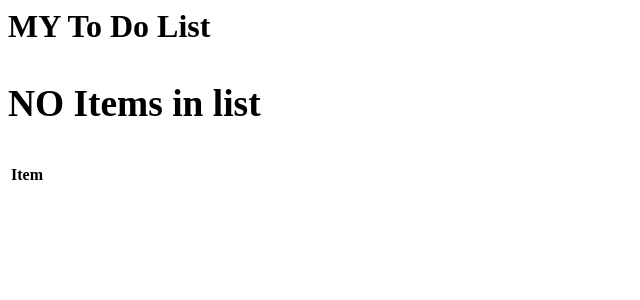
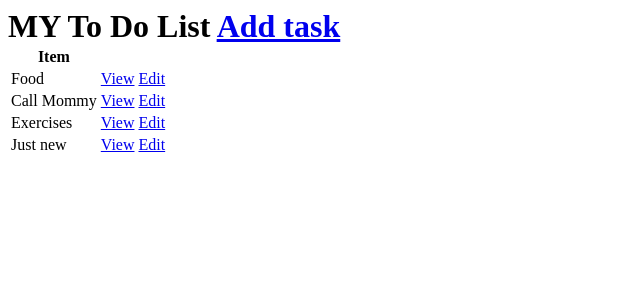
Before and after one commit to Vanniel/Todo_list, a Django app: page / in a window 1280 px wide. Shown: the top 300 px of the page, without its empty margins (0-640 px from the left). Run offline with Django 3.2, Linux system fonts and the light colour scheme; data comes from the database, SQL or seed files in the repository; both versions use the stored data as it was after the commit; lists and menus that the app fills with data are empty.

Commit message:
update-view

```diff
--- a/base/templates/base/task_form.html
+++ b/base/templates/base/task_form.html
@@ -1,5 +1,5 @@
 <h3>Task Form</h3>
-
+<a href="{% url 'tasks' %}"> Go back</a>
 <form class="" action="" method="POST">
   {%csrf_token%}
   {{form.as_p}}
--- a/base/templates/base/task_list.html
+++ b/base/templates/base/task_list.html
@@ -1,14 +1,18 @@
 <h1> MY To Do List</h>
+  <a href="{% url 'task-create'%}">Add task</a>
 
   <table>
     <tr>
         <th>Item</th>
+        <th></th>
     </tr>
     {% for task in tasks %}
     <tr>
-        <th>{{task.title}}</th>
+        <td>{{task.title}}</td>
+        <td><a href="{%url 'task' task.id%}">View</a></td>
+        <td><a href="{%url 'task-update' task.id%}">Edit</a></td>
     </tr>
     {% empty %}
-      <h3>NO Items in list</h3>
+    <h3>NO Items in list</h3>
     {% endfor%}
   </table>
--- a/base/urls.py
+++ b/base/urls.py
@@ -1,6 +1,9 @@
 from django.urls import path
-from . views import TaskList
+from . views import TaskList, TaskDetail, TaskCreate, TaskUpdate
 
 urlpatterns = [
     path('', TaskList.as_view(), name='tasks'),
+    path('task/<int:pk>/', TaskDetail.as_view(), name='task'),
+    path('task-create/', TaskCreate.as_view(), name='task-create'),
+    path('task-update/<int:pk>', TaskUpdate.as_view(), name='task-update'),
 ]
--- a/base/views.py
+++ b/base/views.py
@@ -1,8 +1,29 @@
 from django.shortcuts import render
 from django.views.generic.list import ListView
+from django.views.generic.detail import DetailView
+from django.views.generic.edit import CreateView, UpdateView
+from django.urls import reverse_lazy
+
+
 from .models import Task
 
 # Create your views here.
 
 class TaskList(ListView):
    model = Task
+   context_object_name = 'tasks'
+
+class TaskDetail(DetailView):
+    model = Task
+    context_object_name = 'task'
+    template_name = 'base/task.html'
+
+class TaskCreate(CreateView):
+    model = Task
+    fields = '__all__'
+    success_url = reverse_lazy('tasks')
+
+class TaskUpdate(UpdateView):
+    model = Task
+    fields = '__all__'
+    success_url = reverse_lazy('tasks')
```
Also changed, not shown: db.sqlite3.
